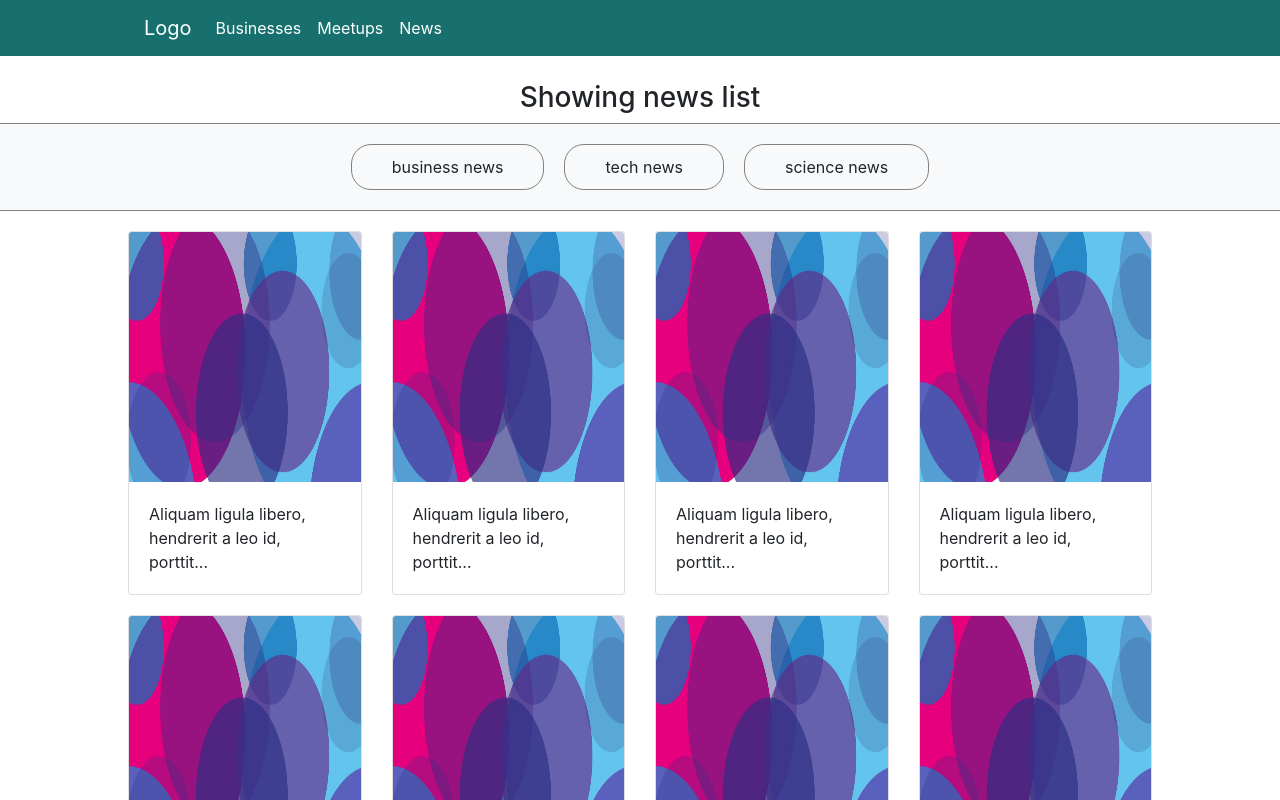
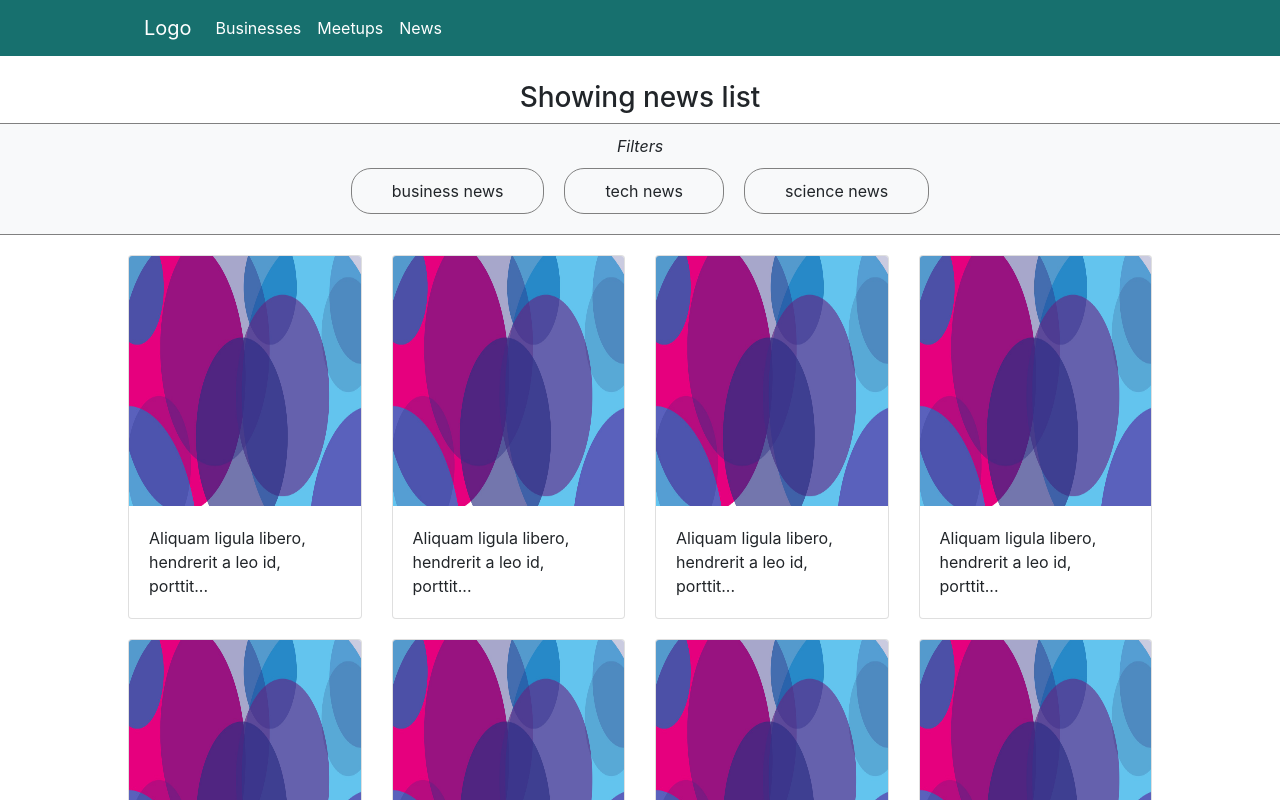
Before and after one commit to Social-Do-Gooders/localy, a React (Create React App) app in the folder client/social-good/: page /news in a window 1280 px wide. Shown: the top 800 px of the page. Built offline with nearby package versions, Linux system fonts and the light colour scheme.

Commit message:
Add filter title

```diff
--- a/client/social-good/src/components/grid/Filter.js
+++ b/client/social-good/src/components/grid/Filter.js
@@ -24,9 +24,13 @@ function Filter({feature}){
 
   return (
     <div className='bg-light filter'>
-      <div className='filter-inner-bar'>
-        {filterItems.map((item, index) => <FilterItem key={index} item={item} />)}
+      <p className='filter-title'><em>Filters</em></p>
+      <div className='filter-flex'>
+        <div className='filter-inner-bar'>
+          {filterItems.map((item, index) => <FilterItem key={index} item={item} />)}
+        </div>
       </div>
+
 
 
     </div>
--- a/client/social-good/src/css/component.css
+++ b/client/social-good/src/css/component.css
@@ -124,6 +124,13 @@
   border-bottom-style: solid;
   border-top-color: grey;
   border-bottom-color: grey;
+
+}
+.filter-title{
+  text-align: center;
+  margin-bottom: 0;
+}
+.filter-flex{
   display: flex;
   justify-content: center;
 }
```
Also changed, not shown: 1 other file (tests, documents, lock files or other folders).
